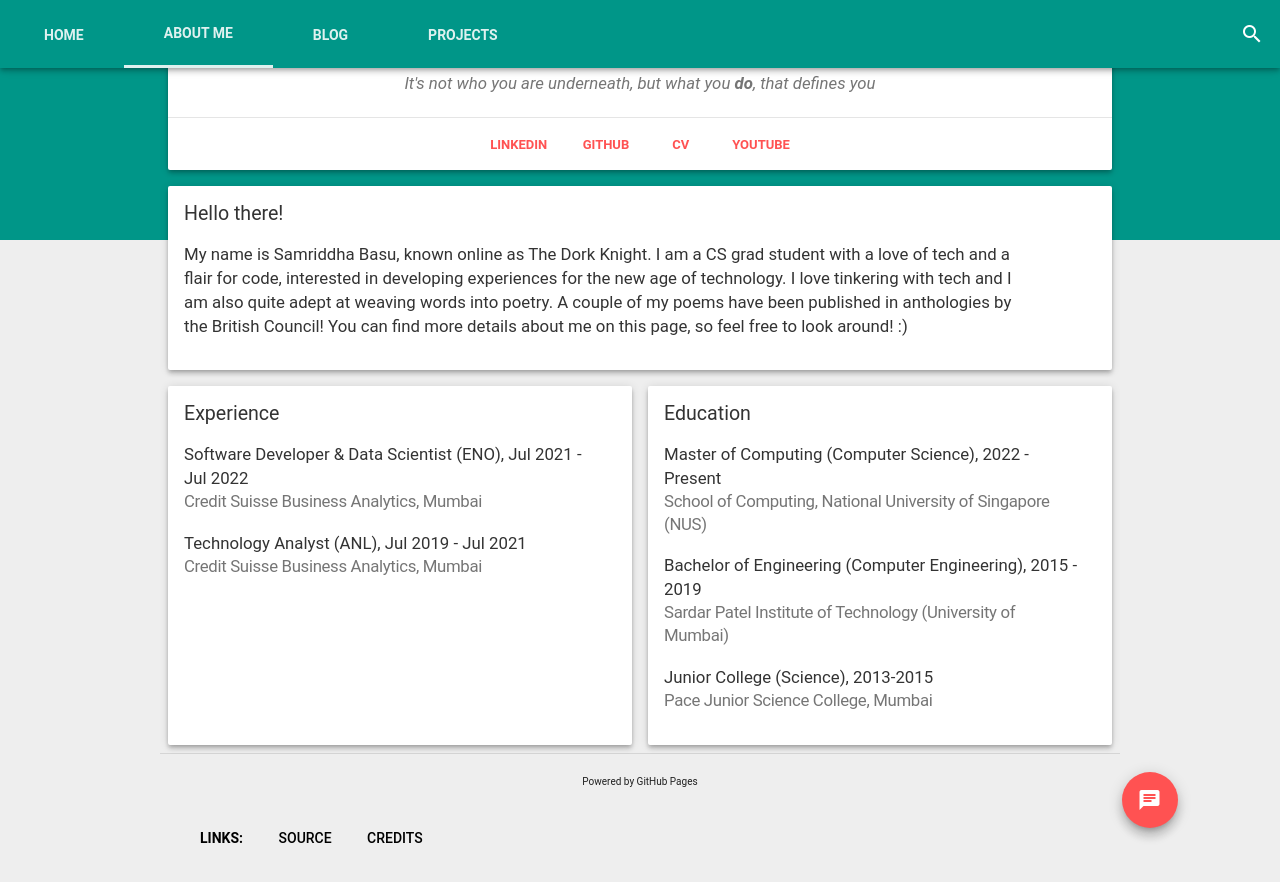
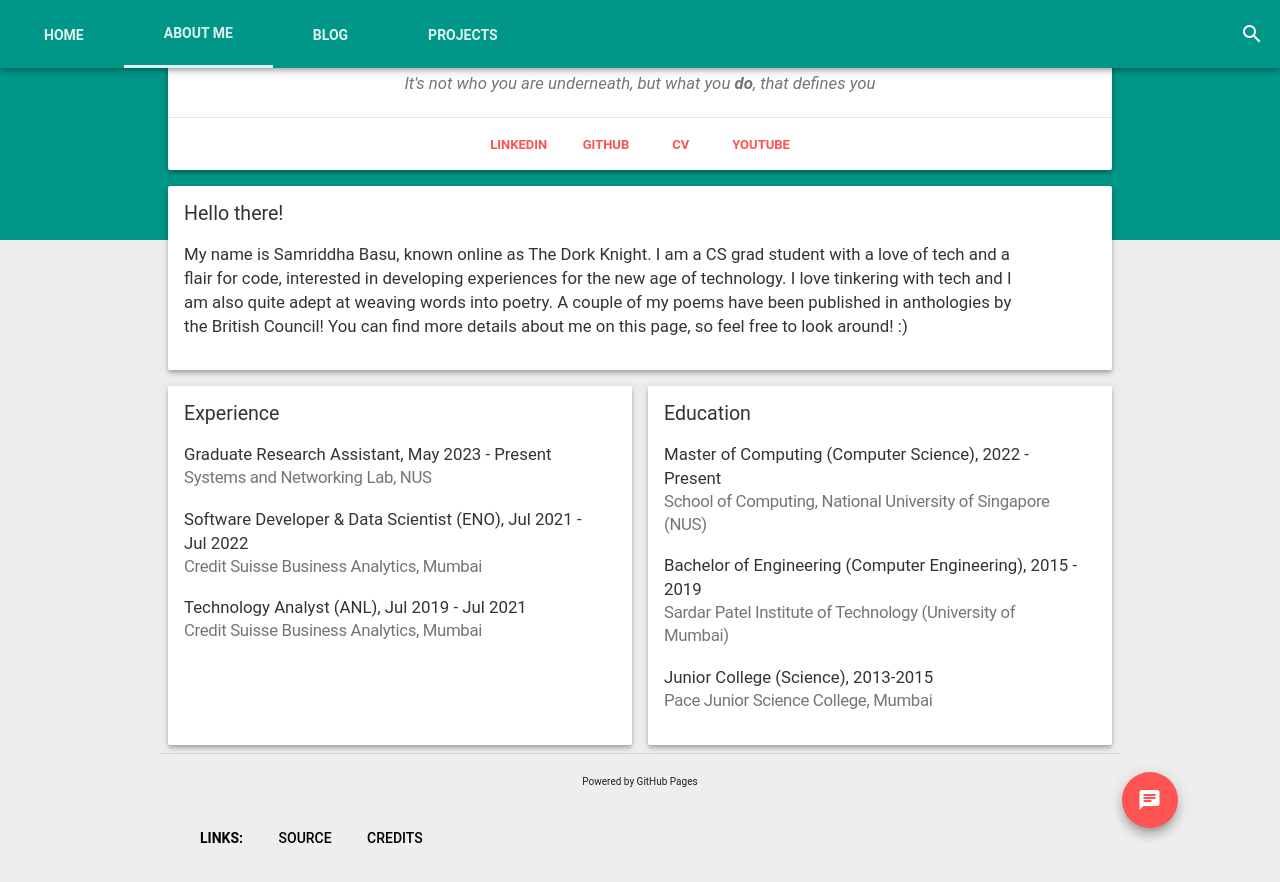
Before and after one commit to samriddhabasu/samriddhabasu.github.io, a Jekyll site: the page built from about/index.html, in a window 1280 px wide and 900 px high, scrolled down 262 px. Shown: the top 882 px of the window. Built offline with Jekyll 4.4.1, drawn with Linux system fonts in a browser that asks for light colours; nearby versions of some CDN libraries; comment, search, counter and statistics services are not loaded.

Commit message:
Update About page
Signed-off-by: TheDorkKnightRises <samriddhabasu@gmail.com>

```diff
--- a/about/index.html
+++ b/about/index.html
@@ -99,6 +99,8 @@ title: About | The Dork Knight Rises
         <div class="mdl-card__supporting-text">
             <div>
               <p>Experience</p>
+              <p style="font-size:1.2em; margin: 0; padding: 0;">Graduate Research Assistant, May 2023 - Present</p>
+              <h1 style="font-size:1.2em; margin: 0; padding: 0;">Systems and Networking Lab, NUS</h1><br>
               <p style="font-size:1.2em; margin: 0; padding: 0;">Software Developer & Data Scientist (ENO), Jul 2021 - Jul 2022</p>
               <h1 style="font-size:1.2em; margin: 0; padding: 0;">Credit Suisse Business Analytics, Mumbai</h1><br>
               <p style="font-size:1.2em; margin: 0; padding: 0;">Technology Analyst (ANL), Jul 2019 - Jul 2021</p>
```
